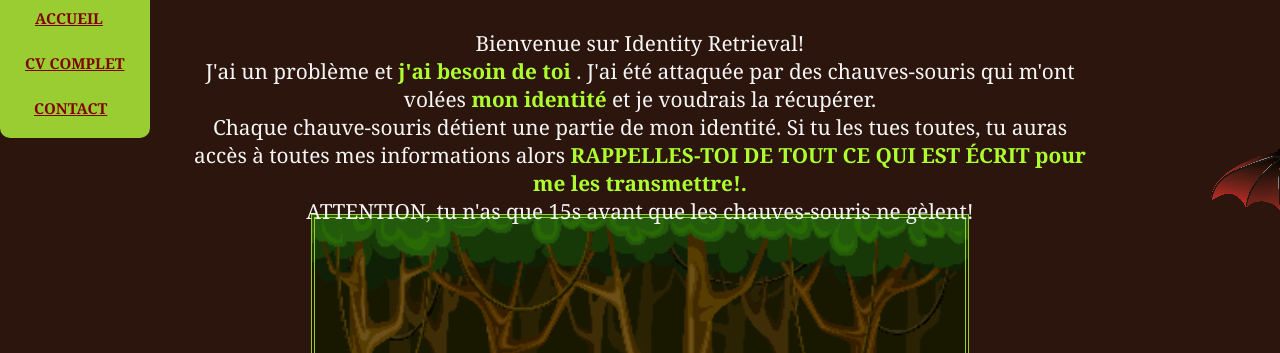
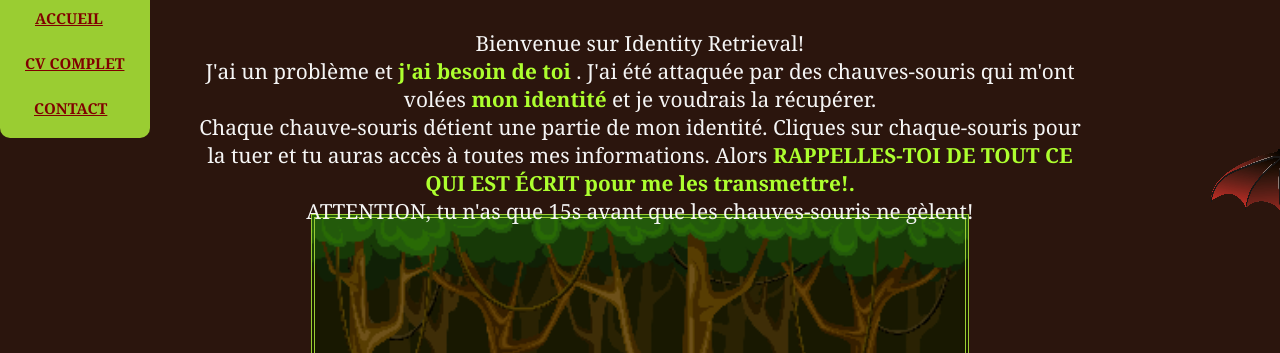
Before and after one commit to ELKAMINA/1stProject_CVGAM, a plain HTML site: page index.html in a window 1280 px wide. Shown: the part 112-465 px from the top of the page. Drawn offline with Linux system fonts and the light colour scheme.

Commit message:
Chgt instructions

```diff
--- a/index.html
+++ b/index.html
@@ -40,7 +40,7 @@
 <div id = "Instructions">
     <p>
         Bienvenue sur Identity Retrieval!<br>
-        J'ai un problème et <span class="spanish1">j'ai besoin de toi </span> . J'ai été attaquée par des chauves-souris qui m'ont volées  <span class="spanish1">mon identité</span> et je voudrais la récupérer. <br> Chaque chauve-souris détient une partie de mon identité. Si tu les tues toutes, tu auras accès à toutes mes informations alors <span class="spanish1"> RAPPELLES-TOI DE TOUT CE QUI EST ÉCRIT pour me les transmettre!.</span><br> ATTENTION, tu n'as que 15s avant que les chauves-souris ne gèlent!</p>
+        J'ai un problème et <span class="spanish1">j'ai besoin de toi </span> . J'ai été attaquée par des chauves-souris qui m'ont volées  <span class="spanish1">mon identité</span> et je voudrais la récupérer. <br> Chaque chauve-souris détient une partie de mon identité. Cliques sur chaque-souris pour la tuer et tu auras accès à toutes mes informations. Alors <span class="spanish1"> RAPPELLES-TOI DE TOUT CE QUI EST ÉCRIT pour me les transmettre!.</span><br> ATTENTION, tu n'as que 15s avant que les chauves-souris ne gèlent!</p>
 </div>
 
     <!-- Menu -->
```
